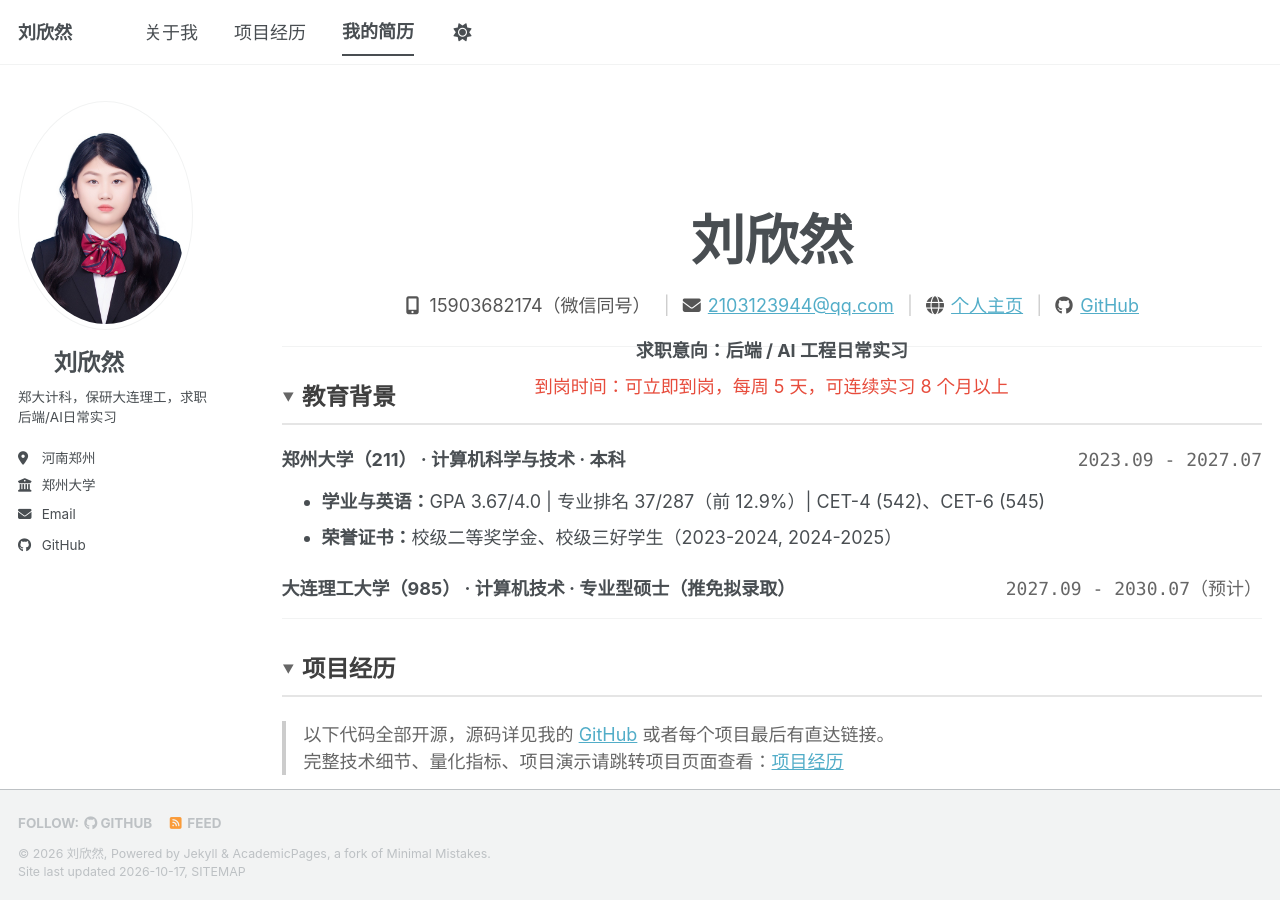
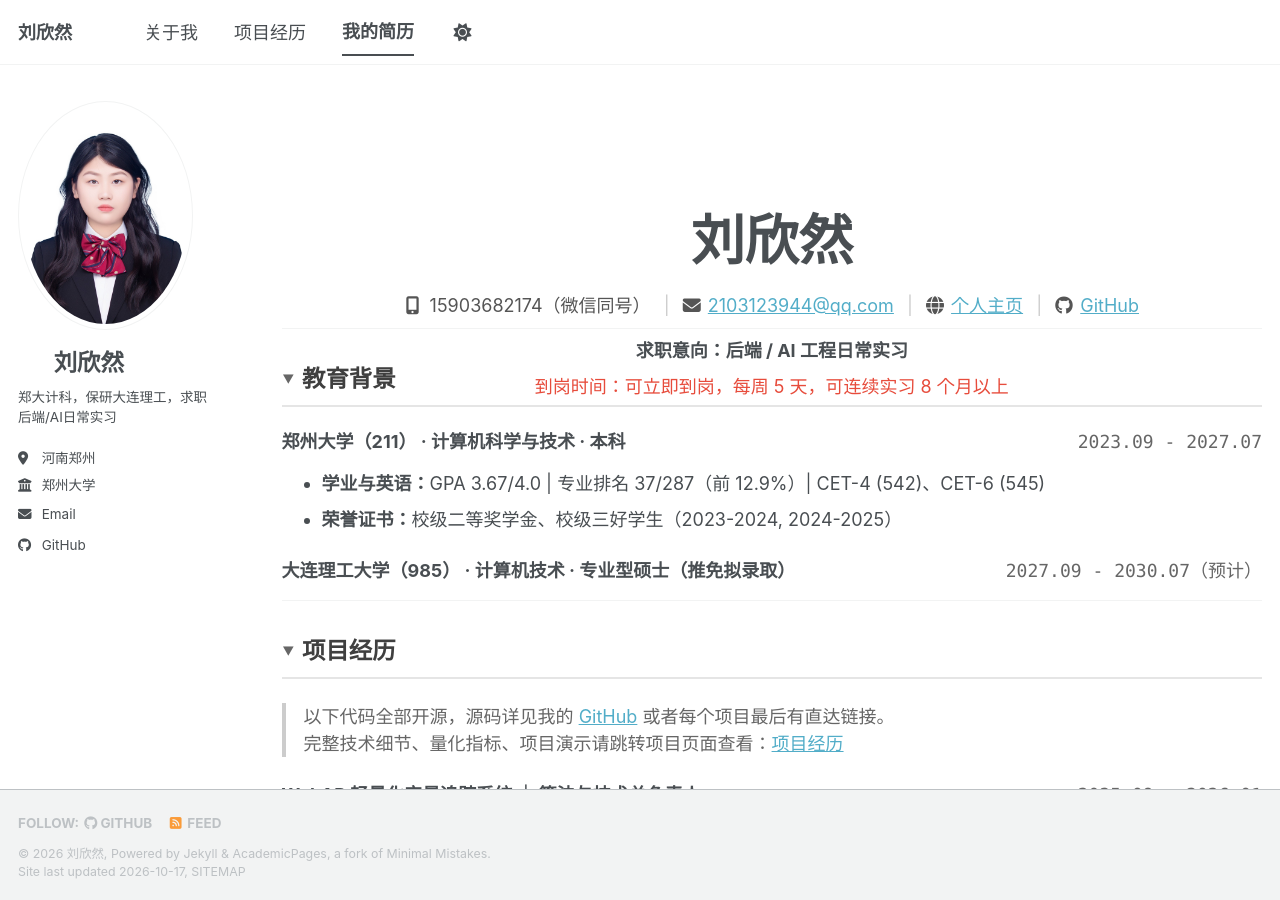
Before and after one commit to Linsensn/Linsensn.github.io, a Jekyll site: the page built from _pages/cv.md, in a window 1280 px wide and 900 px high. Built offline with Jekyll 4.4.1, drawn with Linux system fonts in a browser that asks for light colours; a style sheet for code colours, icons or effects is not loaded.

Commit message:
Update cv.md

```diff
--- a/_pages/cv.md
+++ b/_pages/cv.md
@@ -14,7 +14,7 @@ redirect_from:
   }
 </style>
 
-<div style="text-align: center; margin-bottom: -4em;">
+<div style="text-align: center; margin-bottom: -5em;">
   <h2 style="font-size: 3em; margin-bottom: 0.2em;">刘欣然</h2>
   <p style="margin-bottom: 0.5em; color: #555;">
     <i class="fas fa-mobile-alt" style="width: 16px; text-align: center; margin-right: 4px;"></i> 15903682174（微信同号）
```
